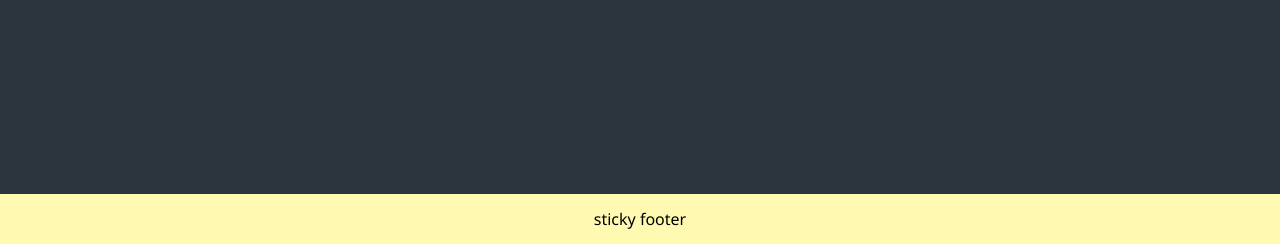
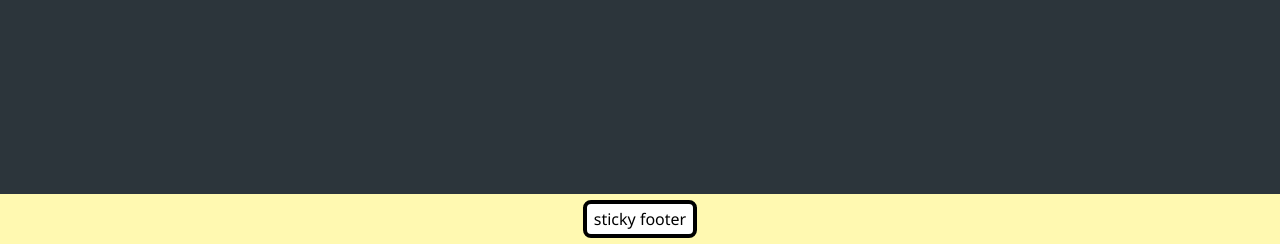
Before and after one commit to wathne/dat310-2023-examproject, a Flask app: page /static/imageboard.html in a window 1280 px wide. Shown: the part 556-800 px from the top of the page. Run offline with Flask 3, Linux system fonts and the light colour scheme; data that the repository does not hold is empty; some libraries are stand-ins or nearby versions.

Commit message:
feat(frontend): use absolute div and z-index for footer text background
modified:   static/imageboard.css
modified:   static/imageboard.html

```diff
--- a/static/imageboard.css
+++ b/static/imageboard.css
@@ -268,6 +268,20 @@ footer {
   flex-shrink: 0;
   height: 50px;
   margin: 6px 0px 0px 0px;
+  z-index: 1;
+}
+
+#footer-text {
+  z-index: 3;
+}
+
+/* https://www.w3.org/TR/css-flexbox-1/#abspos-items */
+#footer-absolute-demo {
+  background-color: #ffffff;
+  height: 30px;
+  position: absolute;
+  width: 106px;
+  z-index: 2;
 }
 
 
--- a/static/imageboard.html
+++ b/static/imageboard.html
@@ -33,7 +33,8 @@
     </div>
   </main>
   <footer class="flex-centered">
-    <p>sticky footer</p>
+    <p id="footer-text">sticky footer</p>
+    <div id="footer-absolute-demo" class="framed"></div>
   </footer>
   <script src="/static/api.js" type="text/javascript"></script>
   <script src="/static/form-validation.js" type="text/javascript"></script>
```
